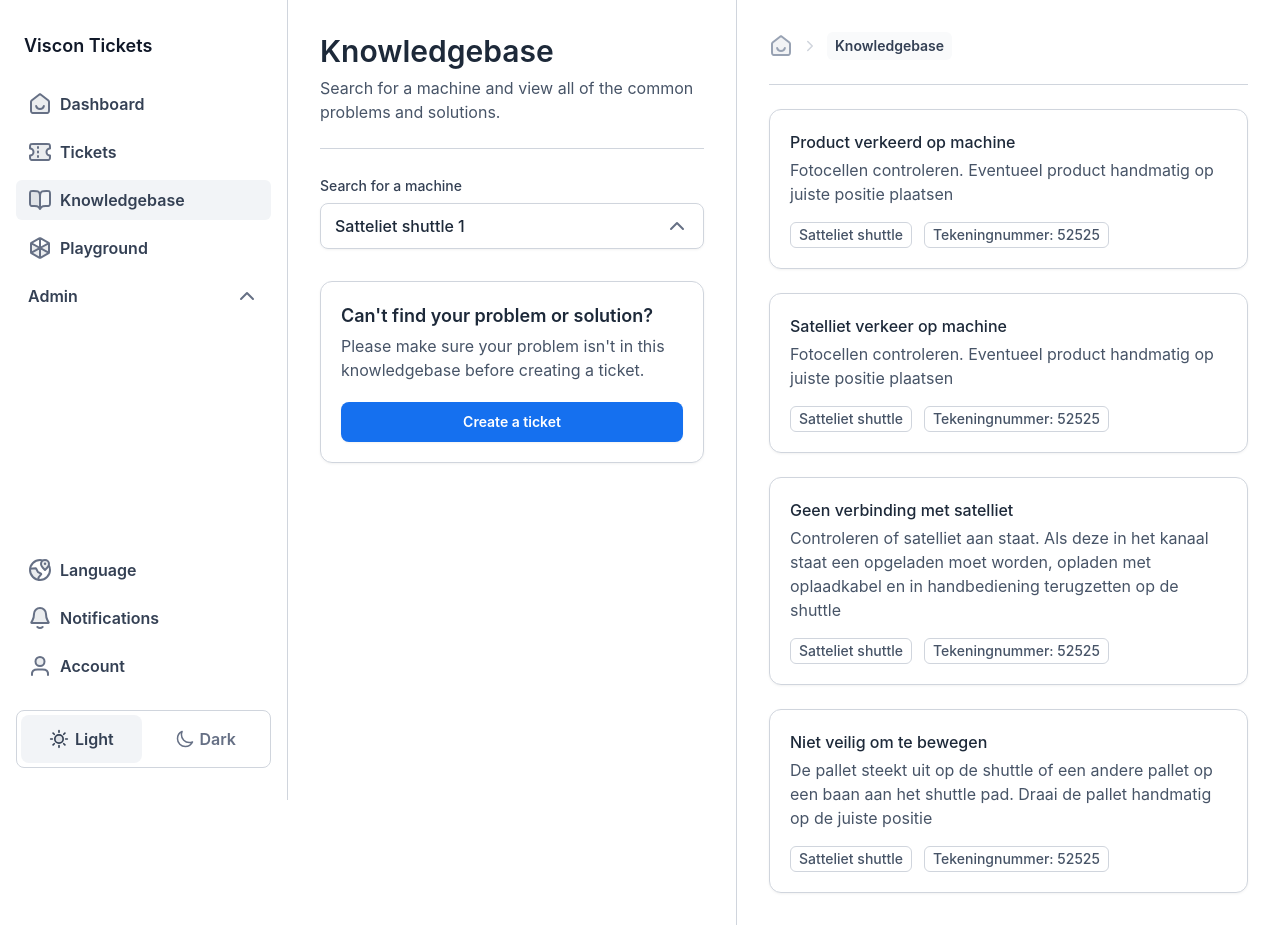
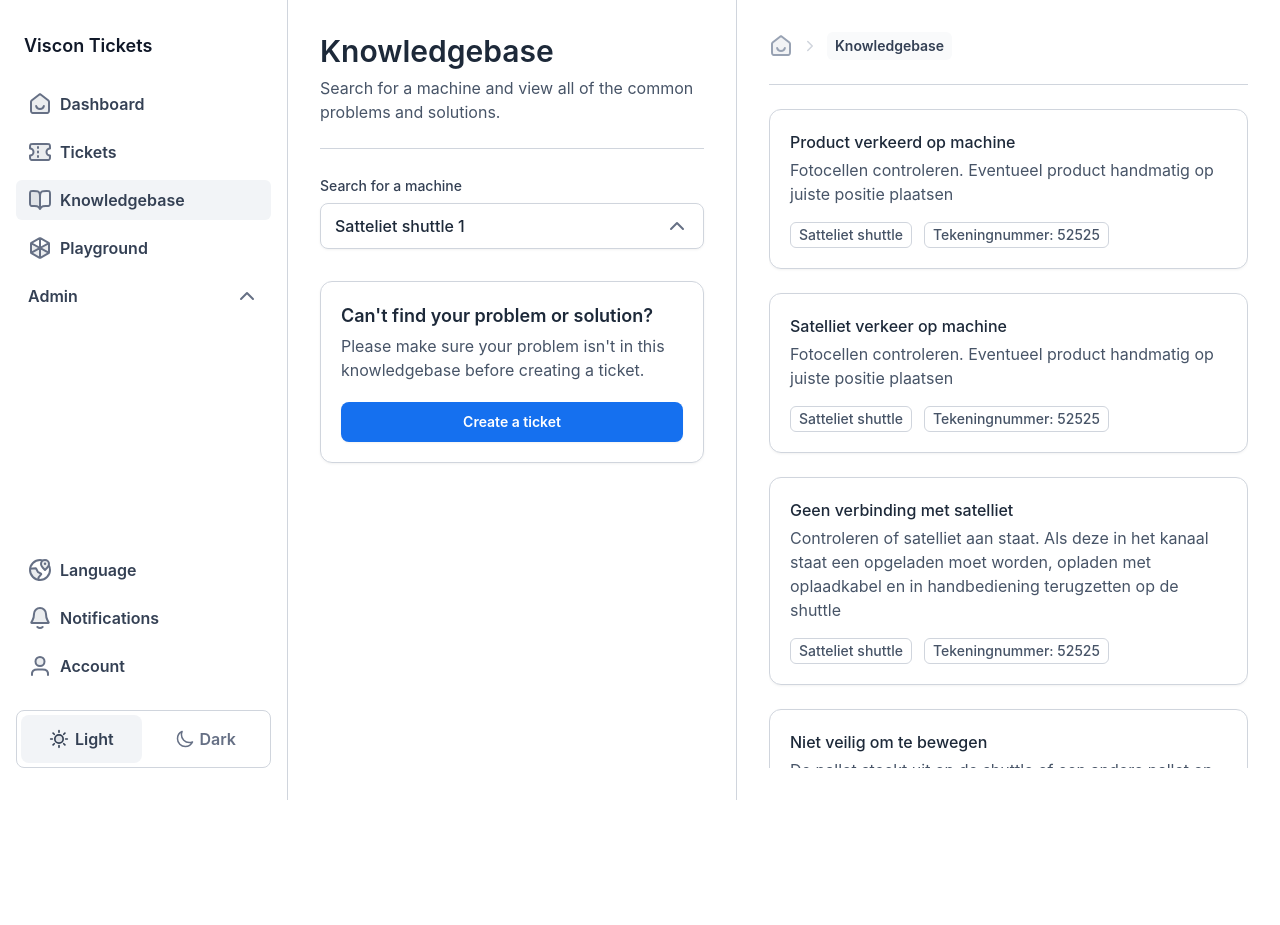
Before and after one commit to lucasprins/viscon-tickets, a React (Create React App) app: page /knowledgebase in a window 1280 px wide. After the commit the page ends 800 px from the top, so only its background shows below. Built offline with nearby package versions, Linux system fonts and the light colour scheme.

Commit message:
Fix: responsive knowledgebase

```diff
--- a/src/components/MachineSolution/MachineSolutionList.tsx
+++ b/src/components/MachineSolution/MachineSolutionList.tsx
@@ -24,7 +24,7 @@ export function MachineSolutionList() {
 	);
 
 	return (
-		<div className='flex flex-col h-min gap-6 w-full' >
+		<div className='flex flex-col h-min gap-6 w-full overflow-scroll' >
 			{filteredSolutions.map(({ issue, solution }) => (
 				<MachineSolution issue={issue} solution={solution} machine_name={selectedMachine.name} machine_blueprint={selectedMachine.blueprint_number} />
 			))}
--- a/src/components/Navigation/NavigationSidebarDesktop.tsx
+++ b/src/components/Navigation/NavigationSidebarDesktop.tsx
@@ -3,7 +3,7 @@ import { NavigationSidebar } from './NavigationSidebar';
 
 export function NavigationSidebarDesktop() {
 	return (
-		<aside className='hidden md:flex flex-col justify-between h-screen w-72 bg-white border-r border-gray-300 py-8 dark:border-dark-500 dark:bg-dark-700'>
+		<aside className='hidden md:flex flex-col justify-between h-screen w-72 border-r border-gray-300 py-8 dark:border-dark-500 dark:bg-dark-700'>
 			<NavigationSidebar />
 		</aside>
 	);
--- a/src/pages/Knowledgebase/Knowledgebase.tsx
+++ b/src/pages/Knowledgebase/Knowledgebase.tsx
@@ -25,7 +25,7 @@ export function Knowledgebase() {
 	]
 
 	return (
-		<div className='flex flex-col md:flex-row dark:bg-dark-800 dark:text-white'>
+		<div className='flex flex-col md:flex-row md:h-screen dark:bg-dark-800 dark:text-white overflow-x-hidden'>
 			<Layout />
 			{/* Sidebar */}
 			<div className='flex flex-col w-full lg:w-min gap-4 lg:gap-6 px-6 pt-6 lg:p-8 md:border-r border-gray-300 dark:border-dark-500'>
```
